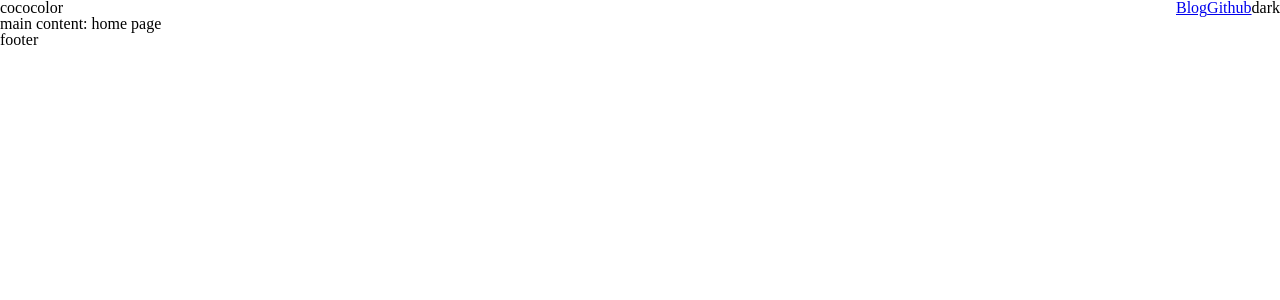
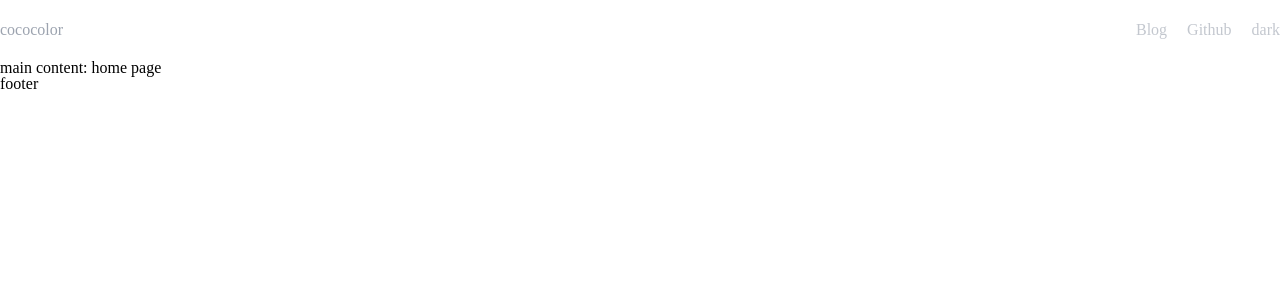
Before and after one commit to co2color/blog-vue3, a Vue app: page / in a window 1280 px wide. Shown: the top 300 px of the page. Built offline with nearby package versions, Linux system fonts and the light colour scheme.

Commit message:
feat: lay header

```diff
--- a/src/layout/components/lay-header/lay-header.vue
+++ b/src/layout/components/lay-header/lay-header.vue
@@ -24,12 +24,15 @@ const commandList = ref([
 </script>
 
 <template>
-  <header class="flex justify-between">
+  <header class="flex justify-between h-15 items-center text-coolgray">
     <span>cococolor</span>
-    <nav>
-      <a v-for="item in commandList" :key="item.label" class="inline-block" :href="item?.href" :target="item.href && '_blank'">
+    <nav class="grid gap-5 grid-auto-flow-col">
+      <a
+        v-for="item in commandList" :key="item.label" class="inline-block decoration-none text-coolgray transition-all
+        opacity-60 hover:opacity-100 cursor-pointer" :href="item?.href" :target="item.href && '_blank'"
+      >
         <div v-if="item.iconfont">icon</div>
-        <div v-else>{{ item.label }}</div>
+        <div v-else class="text-inherit">{{ item.label }}</div>
       </a>
     </nav>
   </header>
```
